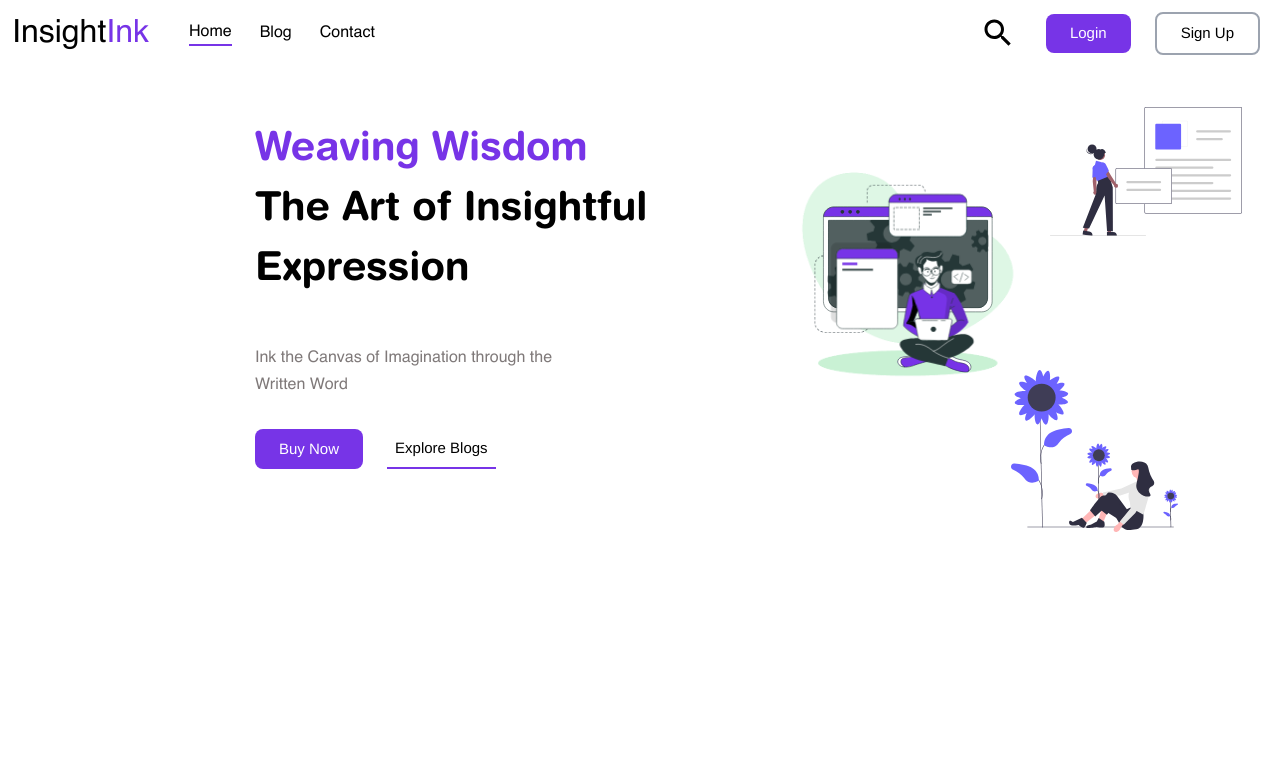
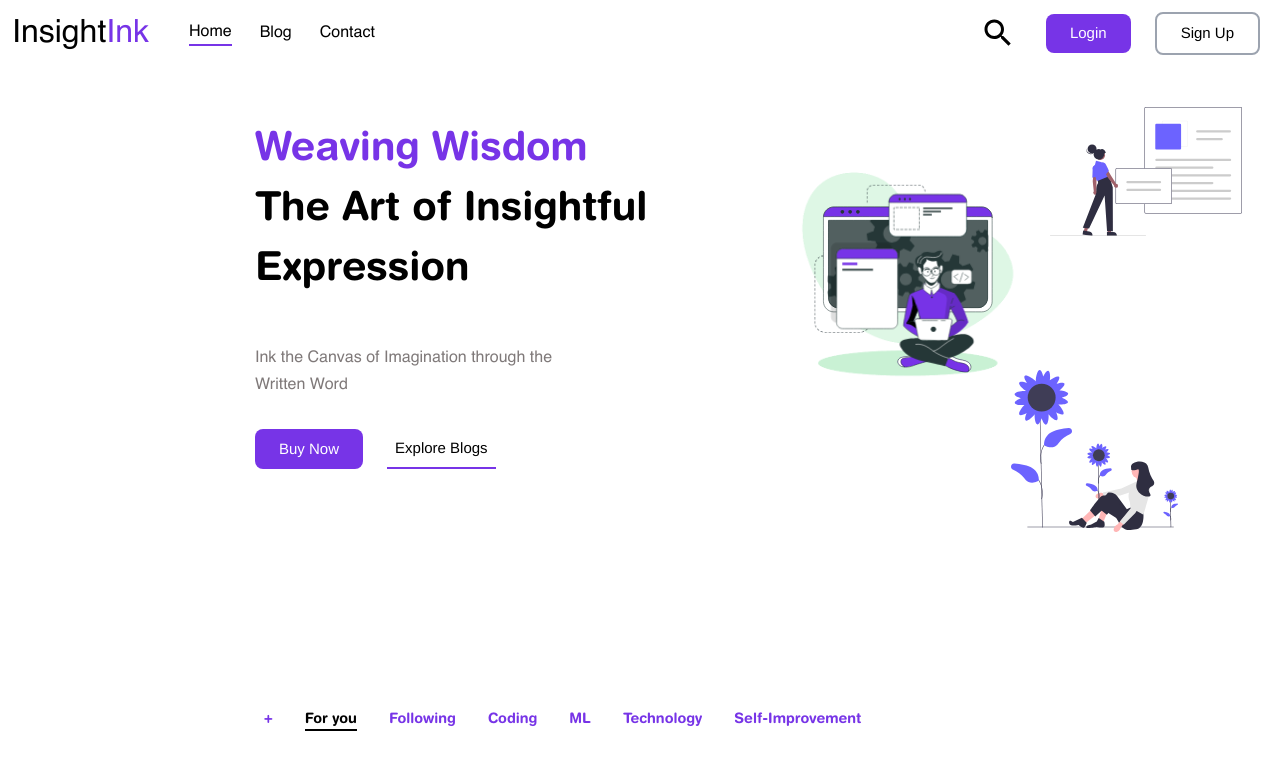
Before and after one commit to Kanishk-319/InsightInk, a Next.js app: page / in a window 1280 px wide. Shown: the top 770 px of the page. Built offline with nearby package versions, Linux system fonts and the light colour scheme.

Commit message:
Finished the feed section menu bar

```diff
--- /dev/null
+++ b/Helpers/Interfaces.ts
@@ -0,0 +1,4 @@
+export interface IMenu{
+    name:string,
+    destination:string
+}
--- /dev/null
+++ b/Helpers/MenuItems.ts
@@ -0,0 +1,31 @@
+import { IMenu } from "./Interfaces"
+export const menuItems:IMenu[] = [
+    {
+        name:"+",
+        destination:'/'
+    },
+    {
+        name:'For you',
+        destination:'/'
+    },
+    {
+        name:'Following',
+        destination:'/'
+    },
+    {
+        name:'Coding',
+        destination:'/'
+    },
+    {
+        name:'ML',
+        destination:'/'
+    },
+    {
+        name:'Technology',
+        destination:'/'
+    },
+    {
+        name:'Self-Improvement',
+        destination:'/'
+    }
+]
--- a/app/page.tsx
+++ b/app/page.tsx
@@ -1,17 +1,17 @@
 'use client'
-import { FC } from "react"
 import Link from "next/link";
 import HomeRoundedIcon from '@mui/icons-material/HomeRounded';
 import EditRoundedIcon from '@mui/icons-material/EditRounded';
 import ContactSupportRoundedIcon from '@mui/icons-material/ContactSupportRounded';
 import Header from "@components/Header";
+import Feed from "@components/Feed";
 
-const Home: FC = () => {
-
+const Home:React.FC = () => {
   return (
     <>
-      <div className="w-full flex flex-col">
+      <div className="w-full  flex flex-col">
         <Header/>
+        <Feed/>
       </div>
       <nav className="navbar2">
         <Link href='/'>
@@ -23,7 +23,6 @@ const Home: FC = () => {
         <Link href='/'>
           <ContactSupportRoundedIcon />
         </Link>
-
       </nav>
     </>
 
--- /dev/null
+++ b/components/Feed.tsx
@@ -0,0 +1,34 @@
+import Link from "next/link"
+import { useState } from "react"
+import { menuItems } from "@Helpers/MenuItems"
+import { IMenu } from "@Helpers/Interfaces"
+const Feed:React.FC = () => {
+   const [showActive,setShowActive]= useState<string>('For you')
+   const handleClick = (name:string)=>{
+    setShowActive(name)
+   }
+  return (
+    <div className="Feed">
+        <div className="mainFeedSection">
+            <nav className="feedMenu no-scrollbar">
+                {menuItems.map((item:IMenu, index:number)=>{
+                    return(
+                    <Link
+                    className='menuItems'
+                    id={item.name == showActive ? 'feedActive':null}
+                    key={index}
+                    onClick={()=>handleClick(item.name)}
+                    href={item.destination}
+                    >
+                        {item.name}
+                    </Link>
+                    )
+                })}
+            </nav>
+
+        </div>
+    </div>
+  )
+}
+
+export default Feed
--- a/components/Header.tsx
+++ b/components/Header.tsx
@@ -1,7 +1,7 @@
 import Lottie from "lottie-react"
 import animationData from '../public/assets/lottie/blog.json'
 import Image from "next/image"
-const Header = () => {
+const Header:React.FC = () => {
   return (
     <div className='Header'>
         <div className="sloganAndButtonContainer">
@@ -26,6 +26,7 @@ const Header = () => {
         src='/assets/lottie/secondSvg.svg'
         width={300}
         height={300}
+        priority
         />
          <Image
         alt='thirdSvg'
@@ -33,6 +34,7 @@ const Header = () => {
         src='/assets/lottie/thirdSvg.svg'
         width={300}
         height={300}
+        priority
         />
 
     </div>
--- a/components/Nav.tsx
+++ b/components/Nav.tsx
@@ -1,24 +1,28 @@
 'use client'
-import { FC, useState } from "react"
+import {useState } from "react"
 import SearchIcon from '@mui/icons-material/Search';
 import CloseIcon from '@mui/icons-material/Close';
 import Link from "next/link";
 
-const Nav:FC = () => {
+const Nav:React.FC = () => {
   const [showSearch,setShowSearch] = useState<boolean>(false)
+  const [activeState,setActiveState] = useState<string>('Home')
+  const funcToSetActive =(value:string):void=>{
+        setActiveState(value)
+  }
   return (
     <>
     <nav className="navbar">
             <h3 className="title">Insight<span id="ink">Ink</span></h3>
             <div className="navSection">
                 <div className="menu1">
-                <Link className="active" href='/'>
+                <Link className={`${activeState=='Home'?'active':undefined}`} href='/' onClick={()=>funcToSetActive('Home')}>
                     Home
                 </Link>
-                <Link href='/'>
+                <Link className={`${activeState=='Blog'?'active':undefined}`} href='/' onClick={()=>funcToSetActive('Blog')}>
                     Blog
                 </Link>
-                <Link href='/'>
+                <Link className={`${activeState=='Contact'?'active':undefined}`} href='/' onClick={()=>funcToSetActive('Contact')}>
                     Contact
                 </Link>
                 </div>
--- a/styles/globals.css
+++ b/styles/globals.css
@@ -14,15 +14,25 @@
     font-family: 'helvetica' ;
     src: url('../public/assets/fonts/Helvetica.ttf');
 }
+@layer utilities {
+    .no-scrollbar::-webkit-scrollbar {
+      display: none;
+    }
+
+    .no-scrollbar {
+      -ms-overflow-style: none;
+      scrollbar-width: none;
+    }
+}
 
 
 body{
-    @apply m-0 p-0 box-border
+    @apply m-0 p-0 box-border overflow-x-hidden
 }
 
                                                                   /* NAVBAR STYLING */
 .navbar{
-    @apply p-3 sm:gap-4  flex sm:justify-start justify-between font-helvetica items-center
+    @apply sm:p-3 p-2 sm:gap-4  flex sm:justify-start justify-between font-helvetica items-center
 }
 .title{
     @apply font-helvetica lg:text-[2em] sm:text-[1.5em] text-2xl
@@ -75,7 +85,7 @@ body{
                                                                     /* HEADER STYLING */
 
 .Header{
-    @apply  w-full my-10 flex sm:flex-row flex-col  justify-center sm:items-start items-center items-center px-4 sm:gap-[10vw] lg:h-max md:h-[70vh] sm:h-[80vh]
+    @apply   w-full my-10 flex sm:flex-row flex-col  justify-center sm:items-start items-center items-center px-4 sm:gap-[10vw] lg:h-max md:h-max sm:h-[60vh] overflow-x-hidden
 }
 .sloganAndButtonContainer{
     @apply flex  flex-col gap-4
@@ -104,3 +114,24 @@ body{
 .thirdSvg{
     @apply absolute right-[8vw] top-[370px] lg:w-[13vw] sm:w-1/4 lg:flex hidden
 }
+
+                                                                    /* FEED STYLING */
+
+.Feed{
+    @apply my-[190px] flex md:max-w-[80%] sm:w-[92%] sm:ml-auto  w-full
+    flex-row justify-between px-2 overflow-x-hidden
+}
+.mainFeedSection{
+    @apply flex flex-col sm:basis-3/5 basis-full sm:items-start items-center
+}
+.feedMenu{
+    WebkitOverflowScrolling: "touch";
+    @apply lg:text-[0.9em] sm:text-[0.7em]
+    flex font-helveticaRounded lg:gap-6 md:gap-4 gap-6 sm:w-full sm:overflow-visible  w-screen overflow-x-hidden overflow-x-scroll text-projectThemeColor
+}
+.menuItems{
+    @apply flex  h-max whitespace-nowrap sm:mr-2 mr-3
+}
+#feedActive{
+    @apply text-black border-b-2 border-b-black
+}
--- a/tsconfig.json
+++ b/tsconfig.json
@@ -4,7 +4,7 @@
     "lib": ["dom", "dom.iterable", "esnext"],
     "allowJs": true,
     "skipLibCheck": true,
-    "strict": true,
+    "strict": false,
     "noEmit": true,
     "esModuleInterop": true,
     "module": "esnext",
```
Also changed, not shown: app/api/articles/route.ts (added).
